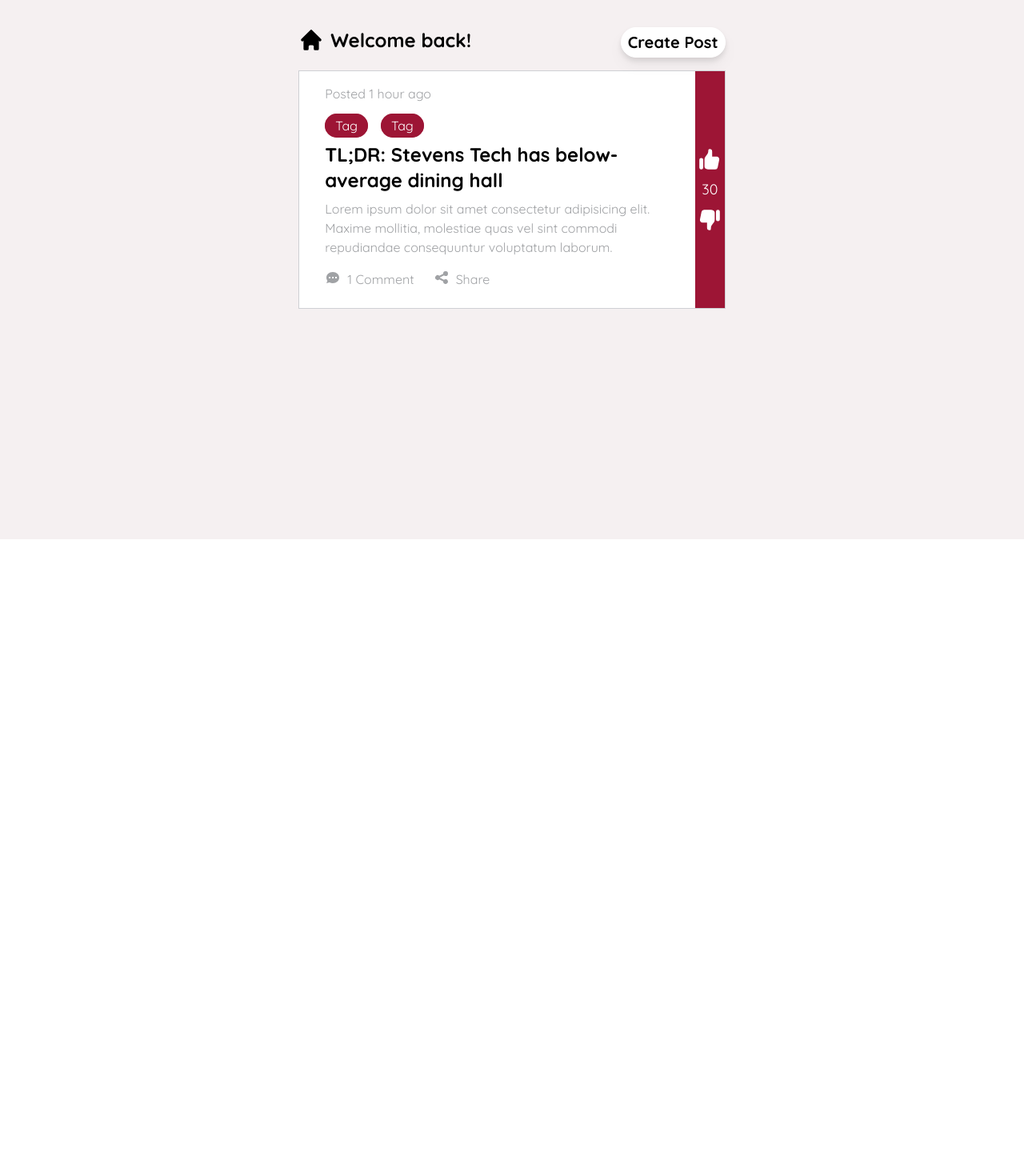
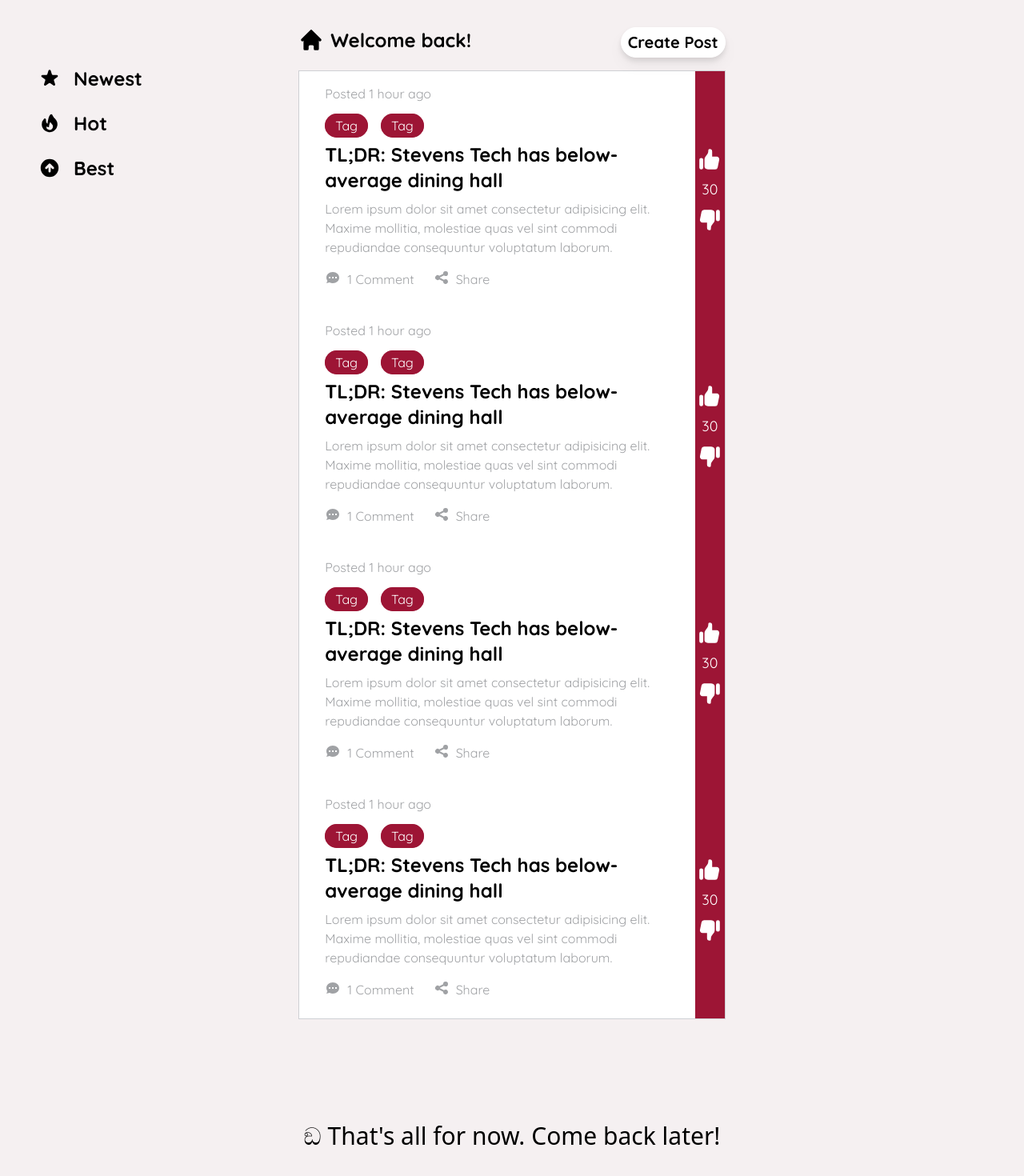
Before and after one commit to iscii/stevens-forums, a Next.js app: page / in a window 1280 px wide. Shown: the part 126-1596 px from the top of the page at 80% size. Before the commit the page ends 811 px from the top, so only its background shows below. Built offline with nearby package versions, Linux system fonts and the light colour scheme.

Commit message:
More notecards! and added footer

```diff
--- a/pages/index.js
+++ b/pages/index.js
@@ -3,6 +3,7 @@
 
 import Nav from "../components/Nav.js";
 import Notecard from "../components/Notecard.js";
+import Sidebar from "../components/Sidebar";
 
 export default function Home() {
 	return (
@@ -18,7 +19,11 @@
 
 			<Nav />
 
-			<span className="flex h-screen v-screen bg-pink-100">
+			<span className="flex min-h-screen h-full bg-pink-100">
+
+				<div className="absolute mt-52 ml-12">
+					<Sidebar />
+				</div>
 
 				<span className="h-5/6 w-5/12	 m-auto mt-36">
 					<div className="flex justify-between my-4">
@@ -35,6 +40,13 @@
 
 					<div className="w-auto h-auto border border-solid border-gray-200">
 						<Notecard />
+						<Notecard />
+						<Notecard />
+						<Notecard />
+					</div>
+
+					<div className="flex items-center justify-center mt-32 mb-20 text-3xl">
+						ඞ That's all for now. Come back later!
 					</div>
 
 				</span>
```
